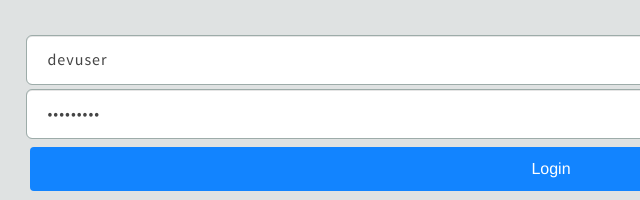
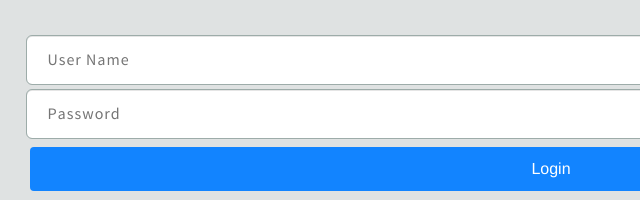
Before and after one commit to nathanrubix/lienlizard, a plain HTML site: page www/index.html in a window 1280 px wide. Shown: the part 943-1143 px from the top of the page, 89-729 px from the left. Drawn offline with Linux system fonts and the light colour scheme.

Commit message:
Recommit by thinakaran

```diff
--- a/www/index.html
+++ b/www/index.html
@@ -39,9 +39,10 @@
     <tr><td class="bglightgray2 tcenter padall cerror" id="lbl_error">&nbsp;</td></tr>
     <tr><td class="bglightgray2 tcenter padall">
          <table style="width:100%;" >
-            <tr><td><input type="text" class="topcoat-text-input" id="txt_username" name="txt_username"  onblur="javascript:changecolor('txt_username');" value="devuser" placeholder="User Name" style="width:83%" value=""></td></tr>
-            <tr><td><input type="password" class="topcoat-text-input" value="Bradley01" id="txt_password" name="txt_password" onblur="javascript:changecolor('txt_password');"
-                onkeydown="javascript:if(event.keyCode == 13){validatelogincredentials();}" value="" placeholder="Password" style="width:83%" value=""></td></tr>
+            <tr><td><input type="text" class="topcoat-text-input" id="txt_username" name="txt_username"  onblur="javascript:changecolor('txt_username');"
+                value="" placeholder="User Name" style="width:83%" ></td></tr>
+            <tr><td><input type="password" class="topcoat-text-input" value="" id="txt_password" name="txt_password" onblur="javascript:changecolor('txt_password');"
+                onkeydown="javascript:if(event.keyCode == 13){validatelogincredentials();}" placeholder="Password" style="width:83%" ></td></tr>
                  <tr><td align="center" class="padall">
                  <!--<a class="button--large" href="javascript:validatelogincredentials();" style="width:83%;">Login</a>-->
                  <a class="button--large" href="javascript:validatelogincredentials();" style="width:83%;">Login</a>
```
Also changed, not shown: www/Login.html (+2 -2 lines).
